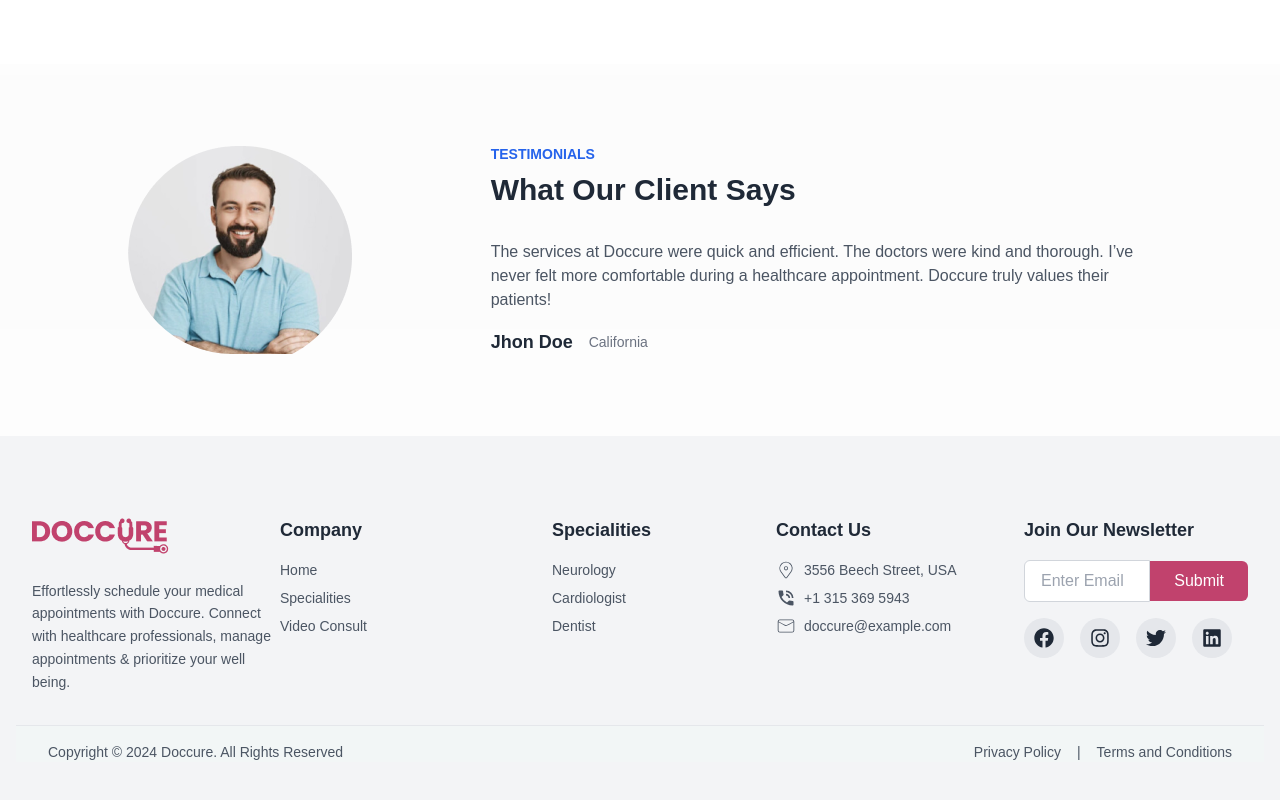
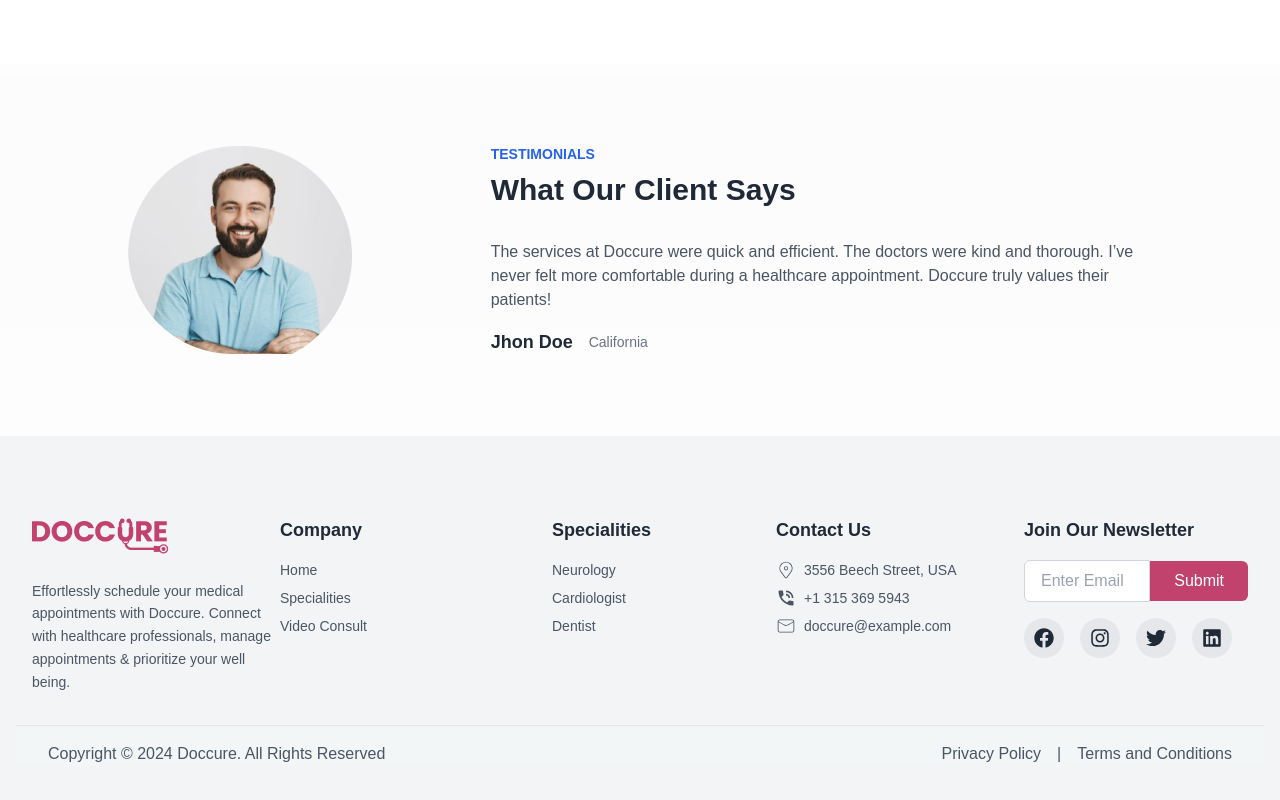
Before and after one commit to engsiam/infinisoftech.com, a Next.js app: page / in a window 1280 px wide. Shown: the part 3990-4790 px from the top of the page. Built offline with nearby package versions, Linux system fonts and the light colour scheme.

Commit message:
fix footer text issues

```diff
--- a/app/components/Footer.jsx
+++ b/app/components/Footer.jsx
@@ -150,7 +150,7 @@
 
       {/* Footer Bottom */}
       <div className="border-t mt-8 pt-4 bg-[#F2F6F6]">
-        <div className="lg:max-w-7xl mx-auto px-6 lg:px-8 flex flex-col sm:flex-row justify-between text-sm text-gray-600">
+        <div className="lg:max-w-7xl mx-auto px-6 lg:px-8 flex flex-col sm:flex-row justify-between text-gray-600">
           <p>Copyright © 2024 Doccure. All Rights Reserved</p>
           <div className="space-x-4">
             <a href="#" className="hover:text-pink-600">
```
